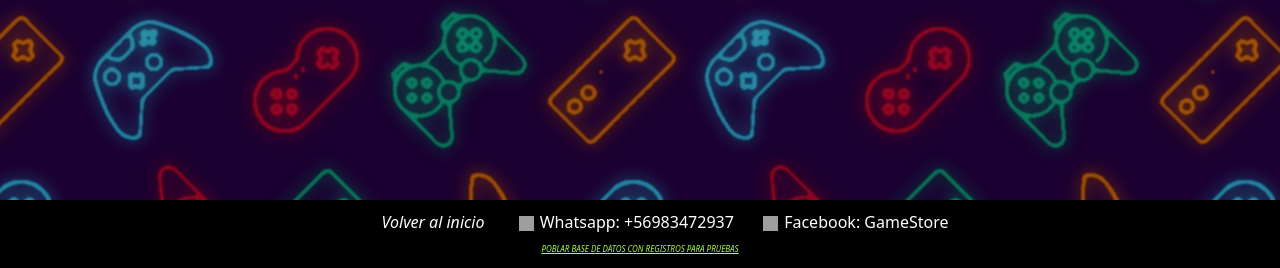
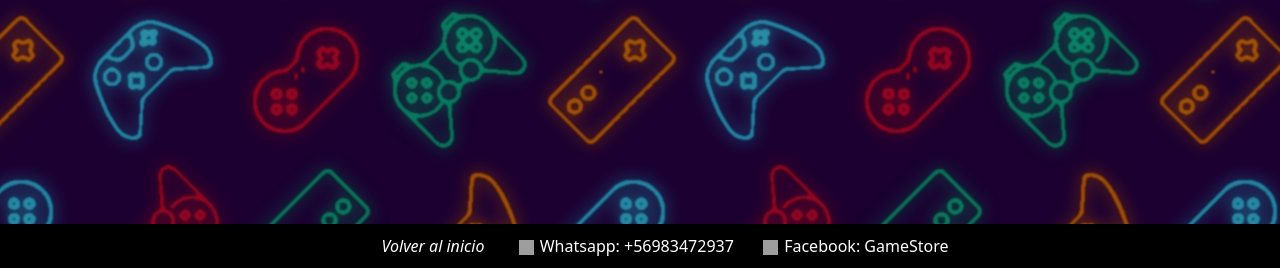
Before and after one commit to GaldamezBenjamin/PPW01, a Django app: template core/templates/core/ficha.html in a window 1280 px wide. Shown: the part 532-800 px from the top of the page. Run offline with Django 3.2, Linux system fonts and the light colour scheme; the template is opened without the code that fills it, so the values that code supplies are empty; some libraries are stand-ins or nearby versions; grey boxes are pictures that could not be loaded.

Commit message:
Update base.html

```diff
--- a/core/templates/core/base.html
+++ b/core/templates/core/base.html
@@ -153,8 +153,10 @@
       <img src="{% static 'core/img/Facebook Logo.png' %}" alt="Logo Facebook" width="15" height="15" style="margin: 0 2px 0 25px"/>
       Facebook: GameStore
 
-      <br>
-      <a href="{% url 'poblar' %}" style="font-size: 8px;" clas="btn btn-danger">POBLAR BASE DE DATOS CON REGISTROS PARA PRUEBAS</a>
+      <!-- Con esto puedes poblar las bases de datos con videojuegos. -->
+
+      {% comment %} <br>
+      <a href="{% url 'poblar' %}" style="font-size: 8px;" clas="btn btn-danger">POBLAR BASE DE DATOS CON REGISTROS PARA PRUEBAS</a> {% endcomment %}
     </footer>
 
     <div class="pagelayout-4">
```
